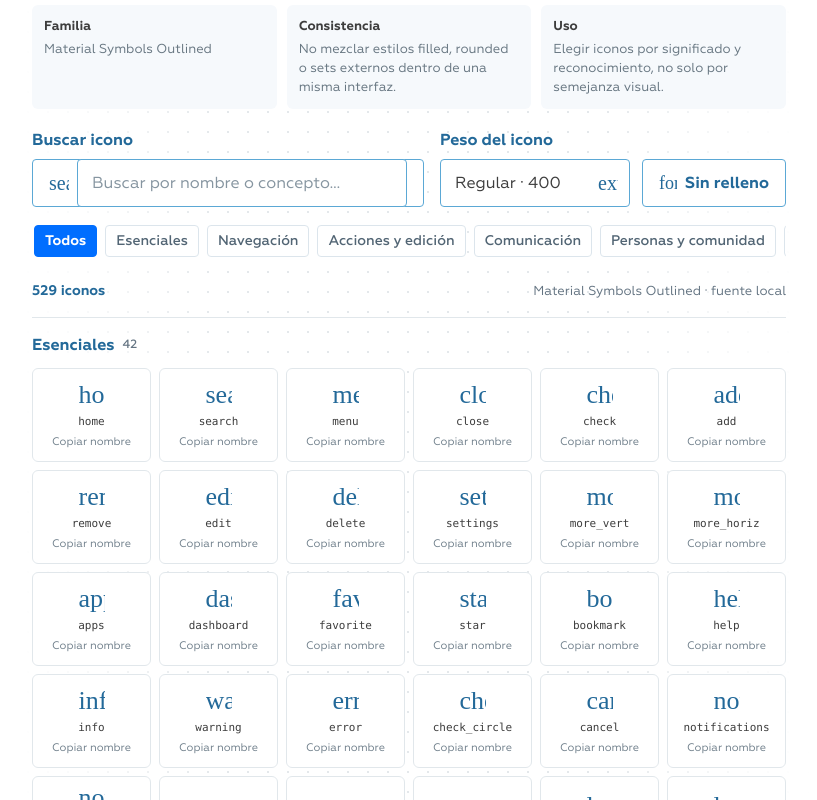
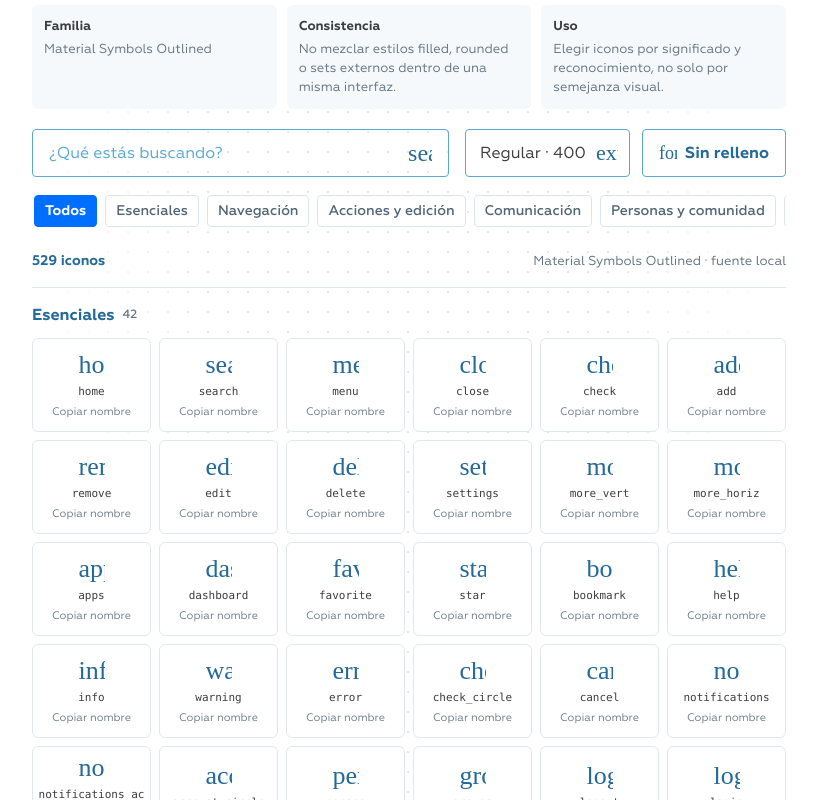
Before and after one commit to SantiagoM96/mlz-muni, a React (Vite) app: page /ui-kit-andy/fundamentos in a window 1280 px wide. Shown: the part 10440-11240 px from the top of the page, without its empty margins (252-1069 px from the left). Built offline with nearby package versions, Linux system fonts and the light colour scheme; a web font is replaced by a local one.

Commit message:
fix(iconography): reuse shared search and filter controls

```diff
--- a/src/pages/andy-kit/MaterialIconLibrary.tsx
+++ b/src/pages/andy-kit/MaterialIconLibrary.tsx
@@ -681,9 +681,16 @@ export function MaterialIconLibrary(){
  },[category,query]);
  return <div className="andy-icon-library" data-testid="andy-material-icon-library">
   <div className="andy-icon-library-toolbar">
-   <label className="andy-field andy-icon-library-search"><span>Buscar icono</span><div className="andy-icon-library-search-control"><MaterialIcon name="search" size={20}/><input type="search" value={query} onChange={event=>setQuery(event.target.value)} placeholder="Buscar por nombre o concepto…"/>{query&&<button type="button" className="andy-icon-search-clear" onClick={()=>setQuery('')} aria-label="Limpiar búsqueda"><MaterialIcon name="close" size={18}/></button>}</div></label>
+   <div className="andy-search-field andy-icon-library-search">
+    <input type="search" value={query} onChange={event=>setQuery(event.target.value)} placeholder="¿Qué estás buscando?" aria-label="Buscar iconos por nombre o concepto"/>
+    {query&&<button type="button" className="andy-icon-search-clear" onClick={()=>setQuery('')} aria-label="Limpiar búsqueda"><MaterialIcon name="close" size={18}/></button>}
+    <MaterialIcon name="search" size={24}/>
+   </div>
    <div className="andy-icon-library-options">
-    <label className="andy-field andy-icon-weight-field"><span>Peso del icono</span><div className="andy-icon-weight-control"><select className="andy-select-trigger" value={weight} onChange={event=>setWeight(Number(event.target.value) as 300|400|500)} aria-label="Peso del icono"><option value={300}>Light · 300</option><option value={400}>Regular · 400</option><option value={500}>Medium · 500</option></select><MaterialIcon name="expand_more" size={20}/></div></label>
+    <div className="andy-select-holder andy-icon-weight-control">
+     <select className="andy-select-trigger" value={weight} onChange={event=>setWeight(Number(event.target.value) as 300|400|500)} aria-label="Peso del icono"><option value={300}>Light · 300</option><option value={400}>Regular · 400</option><option value={500}>Medium · 500</option></select>
+     <MaterialIcon name="expand_more" size={22}/>
+    </div>
     <button type="button" className={'andy-btn andy-btn-outline andy-icon-library-fill'+(filled?' is-active':'')} aria-pressed={filled} onClick={()=>setFilled(value=>!value)}><MaterialIcon name="format_paint" size={18}/>{filled?'Relleno activo':'Sin relleno'}</button>
    </div>
   </div>
```
